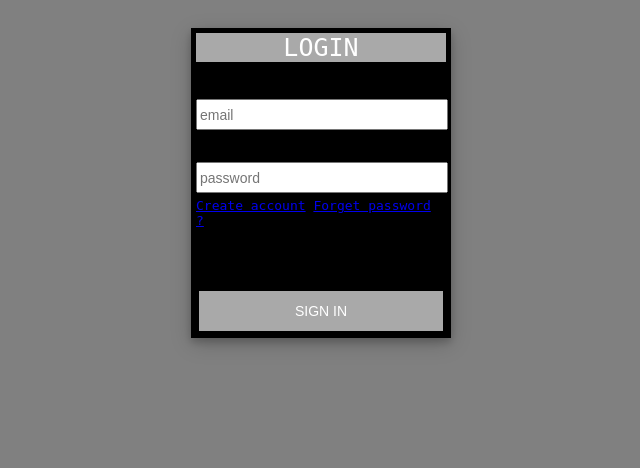
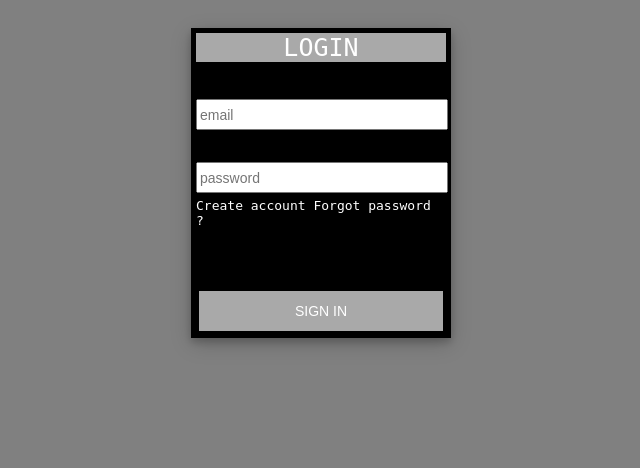
Before and after one commit to MattGerber/Camagru, a PHP site: page / in a window 1280 px wide. Shown: the part 217-685 px from the top of the page, without its empty margins (319-959 px from the left). Run offline with PHP 8.4, Linux system fonts and the light colour scheme; the visitor is signed in with stand-in values (Sample User, id 1).

Commit message:
styled the hyperlinks

```diff
--- a/index.php
+++ b/index.php
@@ -20,7 +20,7 @@
           <input id="password" name="password" placeholder="password" type="password">
           <input name="submit" type="submit" value=" SIGN IN ">
           <a href="signup.php">Create account</a>
-          <a href="forgot.php">Forget password ?</a>
+          <a href="forgot.php">Forgot password ?</a>
         </form>
     </div>
   </body>
--- a/styles/index.css
+++ b/styles/index.css
@@ -92,3 +92,12 @@ body {
     height: 76px;
     background-color: black;
   }
+
+  a {
+    color: white;
+    text-decoration: none;
+  }
+
+  a:hover {
+    color: #cfcfcf;
+  }
```
